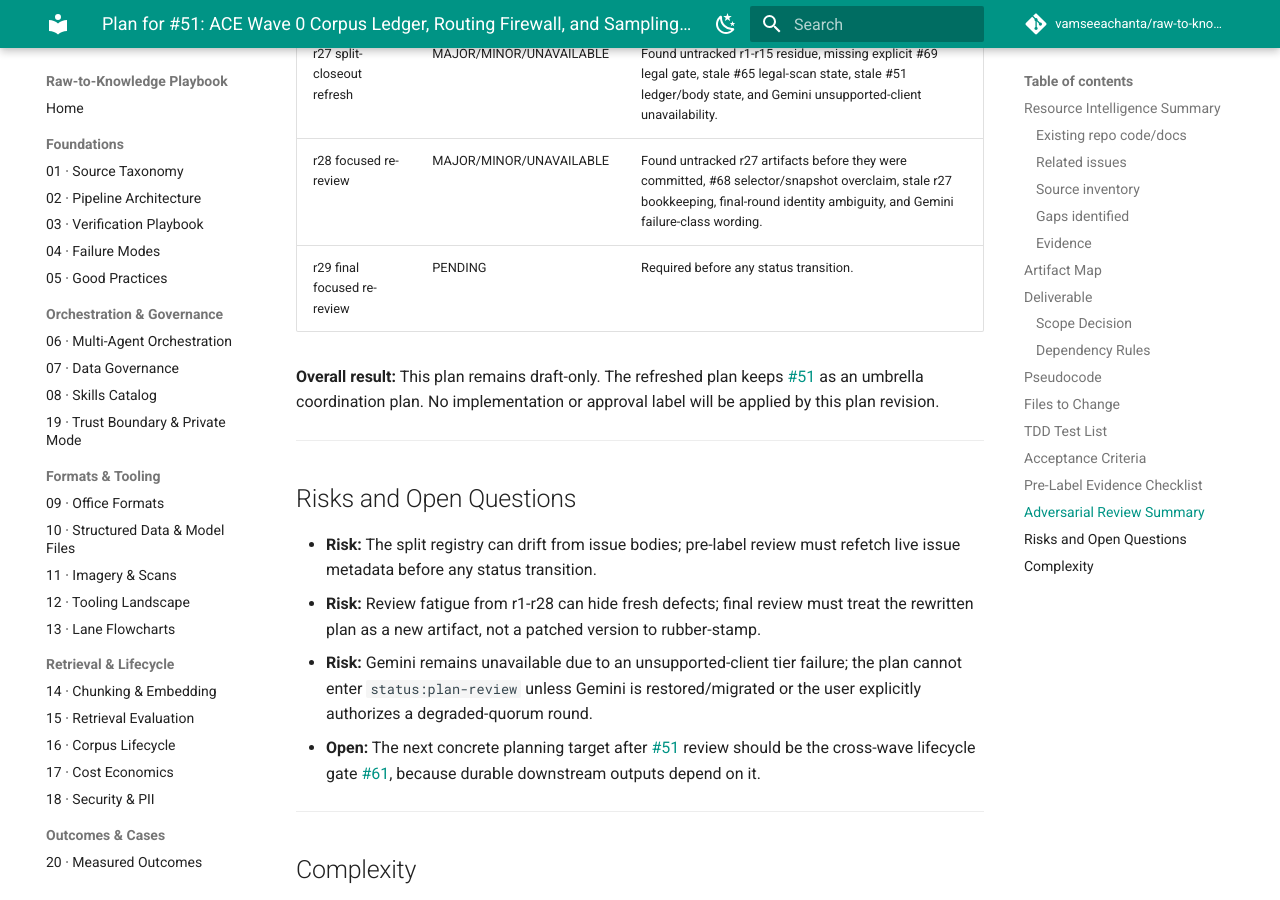
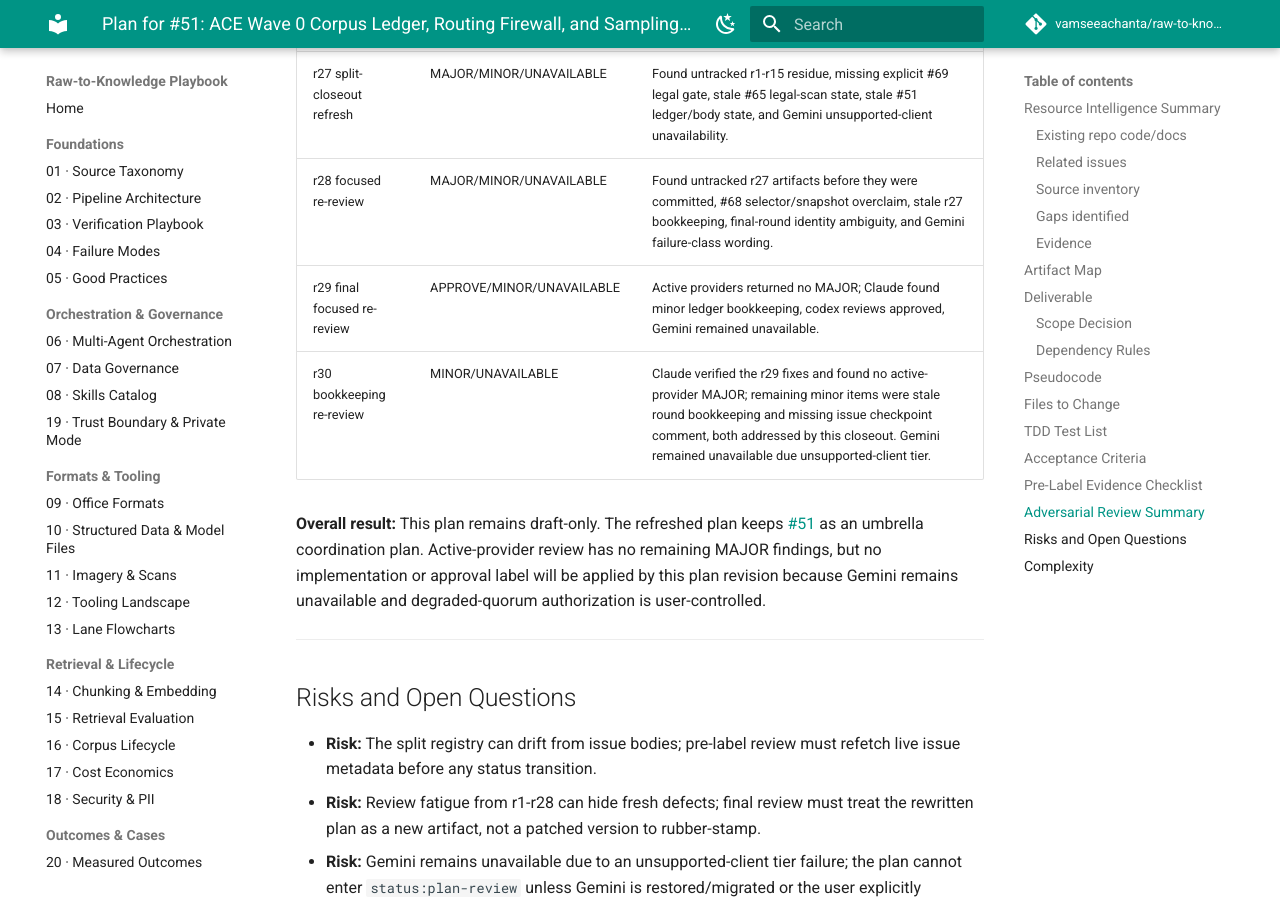
Before and after one commit to vamseeachanta/raw-to-knowledge-playbook, an MkDocs documentation site: the page built from docs/plans/2026-06-29-issue-51-ace-wave-0-corpus-ledger-routing-firewall-sampling-protocol.md, in a window 1280 px wide and 900 px high, scrolled down 7911 px. Built offline with MkDocs 1.6.1 and Material for MkDocs 9.7.7, drawn with Linux system fonts in a browser that asks for light colours; comment, search, counter and statistics services are not loaded; some of the changed text lies outside the part shown.

Commit message:
docs(ace): close issue 51 review bookkeeping

```diff
--- a/docs/plans/2026-06-29-issue-51-ace-wave-0-corpus-ledger-routing-firewall-sampling-protocol.md
+++ b/docs/plans/2026-06-29-issue-51-ace-wave-0-corpus-ledger-routing-firewall-sampling-protocol.md
@@ -7,7 +7,7 @@
 > **Client:** N/A
 > **Project:** N/A
 > **Lane:** lane:claude
-> **Review artifacts:** r27/r28 blocking review evidence recorded; PENDING final no-MAJOR round after the r28 patches; historical r16-r26 artifacts remain public-history evidence only
+> **Review artifacts:** r27/r28 blocking review evidence recorded; r29/r30 active-provider review returned no MAJOR; historical r16-r26 artifacts remain public-history evidence only
 
 ---
 
@@ -84,7 +84,7 @@ N/A - governance/planning issue; no runtime failure is alleged.
 | Local-only quarantined review residue | Pre-existing untracked [#51](https://github.com/vamseeachanta/raw-to-knowledge-playbook/issues/51) r1-r15 artifacts moved outside the repo; not cited as plan-review evidence and not eligible for public commit |
 | Split issue plans and closeouts | GitHub issues [#65](https://github.com/vamseeachanta/raw-to-knowledge-playbook/issues/65)-[#69](https://github.com/vamseeachanta/raw-to-knowledge-playbook/issues/69), their plan files, implementation artifacts, and implementation-review artifacts |
 | Blocking #51 review artifacts | `scripts/review/results/2026-07-02-plan-51-*-r27.md` and `scripts/review/results/2026-07-02-plan-51-*-r28.md` |
-| Future final #51 review artifacts | `scripts/review/results/2026-07-02-plan-51-*-r29.md` or later |
+| Final no-MAJOR active-provider review artifacts | `scripts/review/results/2026-07-02-plan-51-*-r29.md` and `scripts/review/results/2026-07-02-plan-51-*-r30.md` |
 
 ---
 
@@ -199,9 +199,10 @@ These checks must be satisfied before [#51](https://github.com/vamseeachanta/raw
 | Gemini r26 | UNAVAILABLE | Noninteractive Gemini auth failed with rc=41. |
 | r27 split-closeout refresh | MAJOR/MINOR/UNAVAILABLE | Found untracked r1-r15 residue, missing explicit #69 legal gate, stale #65 legal-scan state, stale #51 ledger/body state, and Gemini unsupported-client unavailability. |
 | r28 focused re-review | MAJOR/MINOR/UNAVAILABLE | Found untracked r27 artifacts before they were committed, #68 selector/snapshot overclaim, stale r27 bookkeeping, final-round identity ambiguity, and Gemini failure-class wording. |
-| r29 final focused re-review | PENDING | Required before any status transition. |
+| r29 final focused re-review | APPROVE/MINOR/UNAVAILABLE | Active providers returned no MAJOR; Claude found minor ledger bookkeeping, codex reviews approved, Gemini remained unavailable. |
+| r30 bookkeeping re-review | MINOR/UNAVAILABLE | Claude verified the r29 fixes and found no active-provider MAJOR; remaining minor items were stale round bookkeeping and missing issue checkpoint comment, both addressed by this closeout. Gemini remained unavailable due unsupported-client tier. |
 
-**Overall result:** This plan remains draft-only. The refreshed plan keeps [#51](https://github.com/vamseeachanta/raw-to-knowledge-playbook/issues/51) as an umbrella coordination plan. No implementation or approval label will be applied by this plan revision.
+**Overall result:** This plan remains draft-only. The refreshed plan keeps [#51](https://github.com/vamseeachanta/raw-to-knowledge-playbook/issues/51) as an umbrella coordination plan. Active-provider review has no remaining MAJOR findings, but no implementation or approval label will be applied by this plan revision because Gemini remains unavailable and degraded-quorum authorization is user-controlled.
 
 ---
 
```
Also changed, not shown: docs/plans/ace-share-ingestion-wave-coordination.md (+1 -1 lines), scripts/review/results/2026-07-02-plan-51-claude-r30.md (added, +37 -0 lines), scripts/review/results/2026-07-02-plan-51-codex-r29.md (added, +28 -0 lines), scripts/review/results/2026-07-02-plan-51-gemini-r30.md (added, +24 -0 lines).
